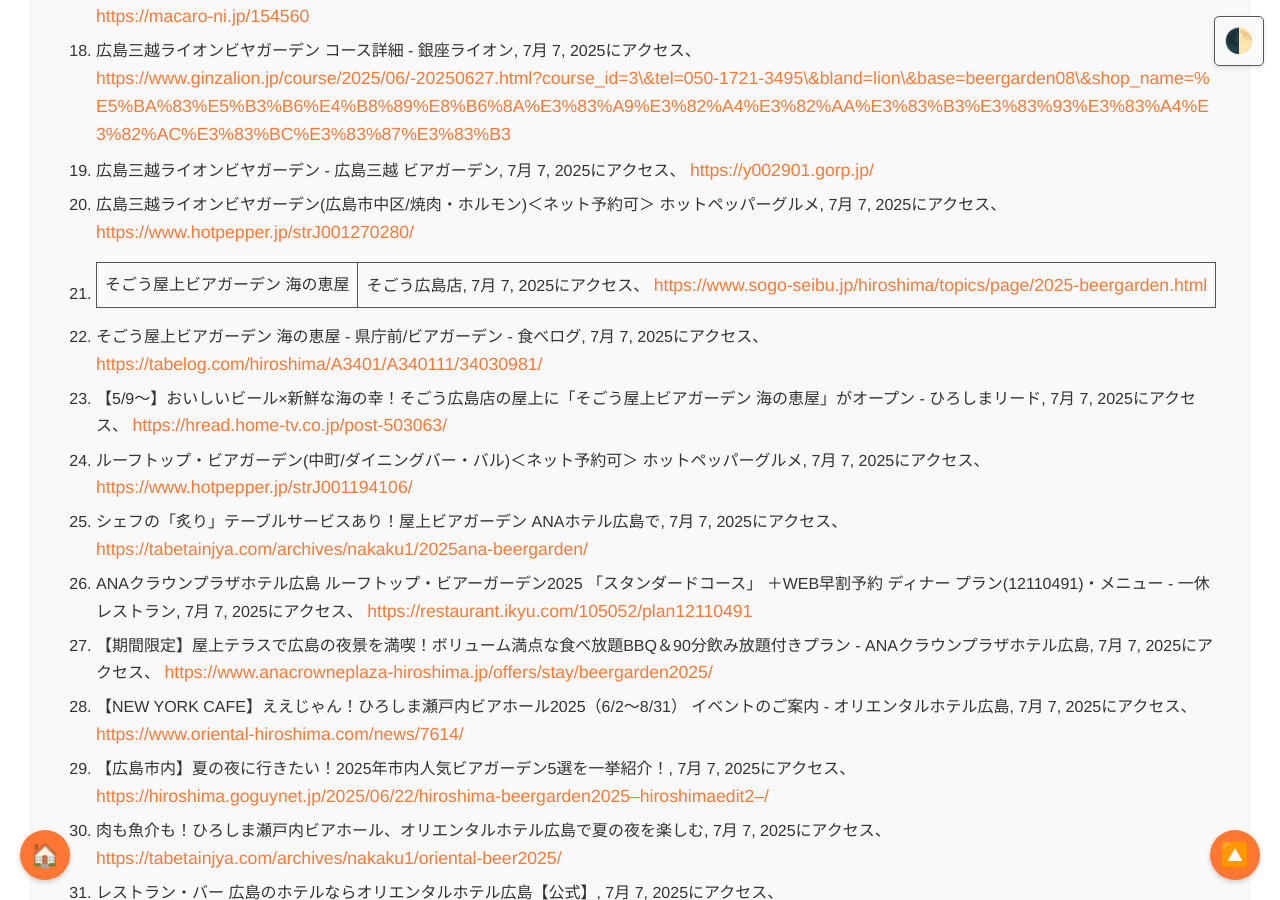
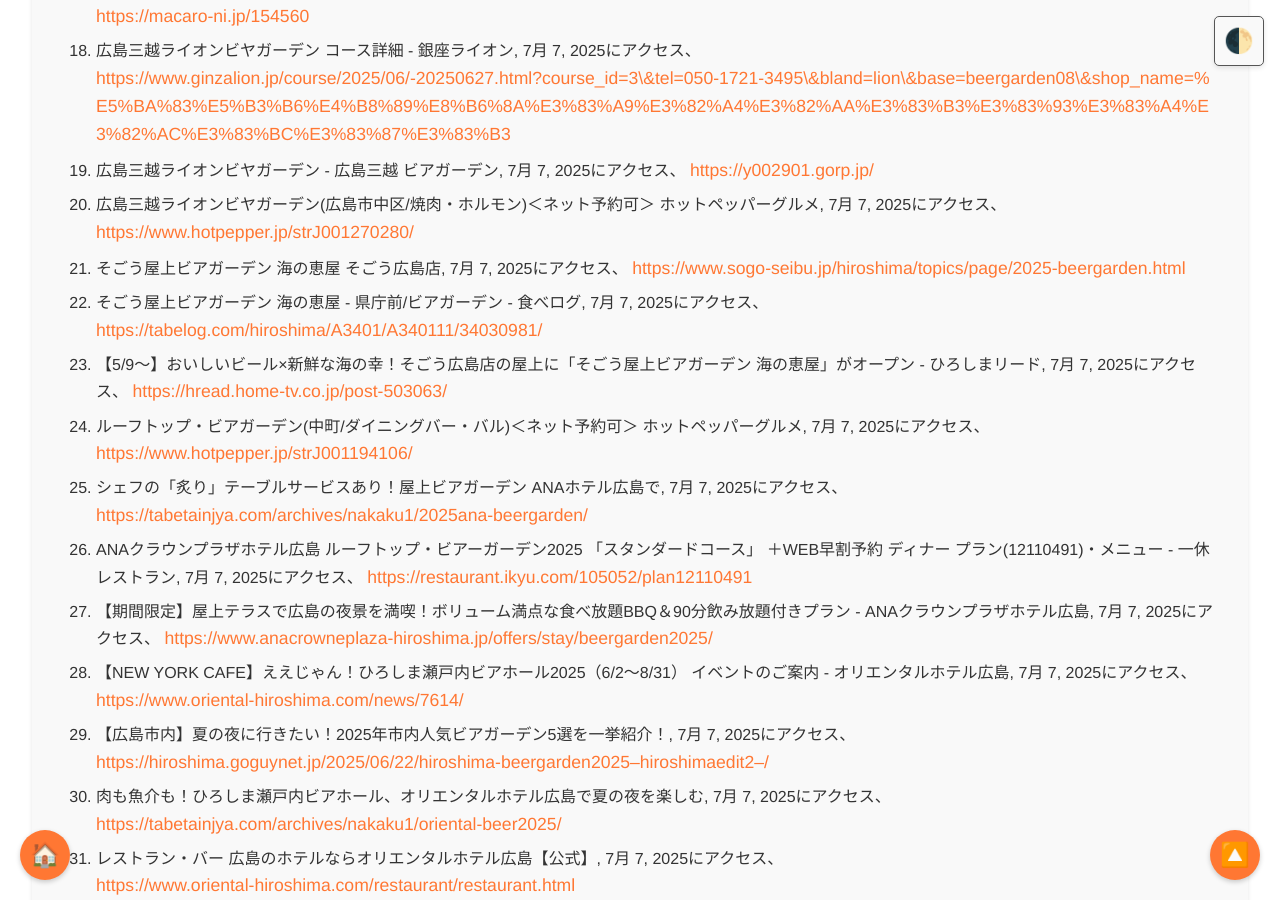
Before and after one commit to aegisfleet/share-deepresearch, a Jekyll site: the page built from _topics/hiroshima-beer-garden/index.md, in a window 1280 px wide and 900 px high, scrolled down 12270 px. Built offline with Jekyll 4.4.1, drawn with Linux system fonts in a browser that asks for light colours.

Commit message:
Update contents

```diff
--- a/_topics/hiroshima-beer-garden/index.md
+++ b/_topics/hiroshima-beer-garden/index.md
@@ -264,7 +264,7 @@
 18. 広島三越ライオンビヤガーデン コース詳細 \- 銀座ライオン, 7月 7, 2025にアクセス、 [https://www.ginzalion.jp/course/2025/06/-20250627.html?course\_id=3\&tel=050-1721-3495\&bland=lion\&base=beergarden08\&shop\_name=%E5%BA%83%E5%B3%B6%E4%B8%89%E8%B6%8A%E3%83%A9%E3%82%A4%E3%82%AA%E3%83%B3%E3%83%93%E3%83%A4%E3%82%AC%E3%83%BC%E3%83%87%E3%83%B3](https://www.ginzalion.jp/course/2025/06/-20250627.html?course_id=3&tel=050-1721-3495&bland=lion&base=beergarden08&shop_name=%E5%BA%83%E5%B3%B6%E4%B8%89%E8%B6%8A%E3%83%A9%E3%82%A4%E3%82%AA%E3%83%B3%E3%83%93%E3%83%A4%E3%82%AC%E3%83%BC%E3%83%87%E3%83%B3)
 19. 広島三越ライオンビヤガーデン \- 広島三越 ビアガーデン, 7月 7, 2025にアクセス、 [https://y002901.gorp.jp/](https://y002901.gorp.jp/)
 20. 広島三越ライオンビヤガーデン(広島市中区/焼肉・ホルモン)＜ネット予約可＞ ホットペッパーグルメ, 7月 7, 2025にアクセス、 [https://www.hotpepper.jp/strJ001270280/](https://www.hotpepper.jp/strJ001270280/)
-21. そごう屋上ビアガーデン 海の恵屋 |そごう広島店, 7月 7, 2025にアクセス、 [https://www.sogo-seibu.jp/hiroshima/topics/page/2025-beergarden.html](https://www.sogo-seibu.jp/hiroshima/topics/page/2025-beergarden.html)
+21. そごう屋上ビアガーデン 海の恵屋 そごう広島店, 7月 7, 2025にアクセス、 [https://www.sogo-seibu.jp/hiroshima/topics/page/2025-beergarden.html](https://www.sogo-seibu.jp/hiroshima/topics/page/2025-beergarden.html)
 22. そごう屋上ビアガーデン 海の恵屋 \- 県庁前/ビアガーデン \- 食べログ, 7月 7, 2025にアクセス、 [https://tabelog.com/hiroshima/A3401/A340111/34030981/](https://tabelog.com/hiroshima/A3401/A340111/34030981/)
 23. 【5/9～】おいしいビール×新鮮な海の幸！そごう広島店の屋上に「そごう屋上ビアガーデン 海の恵屋」がオープン \- ひろしまリード, 7月 7, 2025にアクセス、 [https://hread.home-tv.co.jp/post-503063/](https://hread.home-tv.co.jp/post-503063/)
 24. ルーフトップ・ビアガーデン(中町/ダイニングバー・バル)＜ネット予約可＞ ホットペッパーグルメ, 7月 7, 2025にアクセス、 [https://www.hotpepper.jp/strJ001194106/](https://www.hotpepper.jp/strJ001194106/)
```
